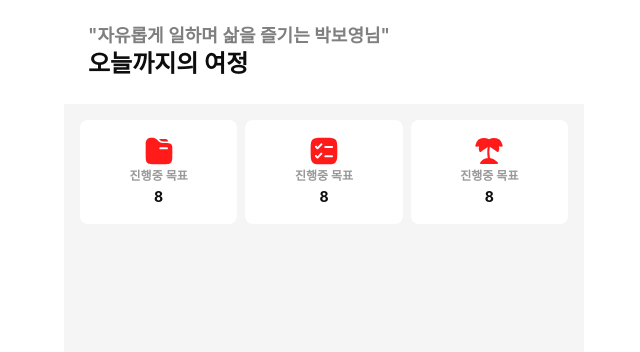
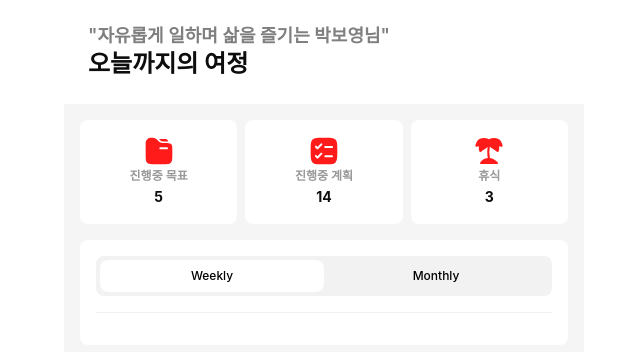
Before and after one commit to sephinek/mvp_project, a React (Vite) app: page /statistics in a window 1280 px wide. Shown: the top 352 px of the page, without its empty margins (316-956 px from the left). Built offline with nearby package versions, Linux system fonts and the light colour scheme; a web font is replaced by a local one.

Commit message:
통계페이지 weekly/monthly 버튼 컴포넌트 생성

```diff
--- /dev/null
+++ b/src/components/atoms/StatisticsPeriodTabs/index.jsx
@@ -0,0 +1,14 @@
+import styles from './index.module.css'
+
+const StatisticsPeriodTabs = ({ children, ...rest }) => {
+    return (
+        <div className={styles.timePeriodTabs}>
+            <ul>
+                <li className={styles.weeklyTab}>Weekly</li>
+                <li className={styles.monthlyTab}>Monthly</li>
+            </ul>
+        </div>
+    )
+}
+
+export default StatisticsPeriodTabs
--- /dev/null
+++ b/src/components/atoms/StatisticsPeriodTabs/index.module.css
@@ -0,0 +1,23 @@
+.timePeriodTabs {
+    width: 100%;
+    background-color: var(--color-grey-50);
+    border-radius: var(--spacing-xs);
+    padding: 4px;
+    margin-bottom: 16px;
+}
+.timePeriodTabs ul {
+    display: flex;
+
+}
+.timePeriodTabs ul li {
+    flex: 50%;
+    font-size: var(--font-size-sm);
+    font-weight: var(--font-weight-medium);
+    line-height: 32px;
+    color: var(--color-grey-800);
+    text-align: center;
+    border-radius: var(--spacing-xs);
+}
+.weeklyTab {
+    background-color: var(--color-white);
+}
--- a/src/components/atoms/StatisticsStatusCard/index.jsx
+++ b/src/components/atoms/StatisticsStatusCard/index.jsx
@@ -6,17 +6,17 @@ const StatisticsStatusCard = ({ children, ...rest }) => {
             <li className={styles.statusCard}>
                 <div className={styles.statusIcon}></div>
                 <h3 className={styles.stausTitle}>진행중 목표</h3>
-                <p className={styles.statusCount}>8</p>
+                <p className={styles.statusCount}>5</p>
           </li>
           <li className={styles.statusCard}>
                 <div className={styles.statusIcon}></div>
-                <h3 className={styles.stausTitle}>진행중 목표</h3>
-                <p className={styles.statusCount}>8</p>
+                <h3 className={styles.stausTitle}>진행중 계획</h3>
+                <p className={styles.statusCount}>14</p>
           </li>
           <li className={styles.statusCard}>
                 <div className={styles.statusIcon}></div>
-                <h3 className={styles.stausTitle}>진행중 목표</h3>
-                <p className={styles.statusCount}>8</p>
+                <h3 className={styles.stausTitle}>휴식</h3>
+                <p className={styles.statusCount}>3</p>
           </li>
         </ul>
     )
--- a/src/pages/Statistics/index.jsx
+++ b/src/pages/Statistics/index.jsx
@@ -1,8 +1,9 @@
 import { Outlet } from 'react-router-dom';
 import useNavigationPage from '../../hooks/useNavigationPage';
-import StatisticsProfile from '../../components/atoms/StatisticsProfile'
+import StatisticsProfile from '../../components/atoms/StatisticsProfile';
 import styles from './index.module.css';
 import StatisticsStatusCard from '../../components/atoms/StatisticsStatusCard';
+import StatisticsPeriodTabs from '../../components/atoms/StatisticsPeriodTabs';
 
 export default function Reflection() {
   const { state, routePage } = useNavigationPage();
@@ -13,6 +14,10 @@ export default function Reflection() {
         <StatisticsProfile></StatisticsProfile>
         <div className={styles.statisticsWrap}>
           <StatisticsStatusCard></StatisticsStatusCard>
+          <div className={styles.contentBox}>
+            <StatisticsPeriodTabs></StatisticsPeriodTabs>
+            <span></span>
+          </div>
 
         </div>
       </section>
--- a/src/pages/Statistics/index.module.css
+++ b/src/pages/Statistics/index.module.css
@@ -7,5 +7,21 @@
   background-color: var(--color-grey-10);
 }
 .statisticsWrap {
+  display: flex;
+  flex-direction: column;
+  gap: 16px;
   padding: 8px 16px;
 }
+.contentBox {
+  width: 100%;
+  background-color: var(--color-white);
+  border-radius: 8px;
+  padding: 16px;
+}
+span {
+  display: block;
+  width: 100%;
+  height: 1px;
+  background-color: var(--color-grey-50);
+  margin: 16px 0;
+}
```
